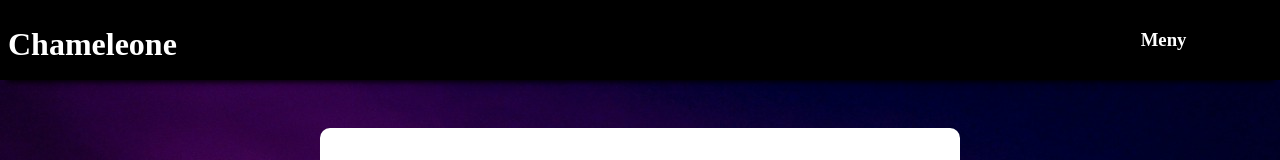
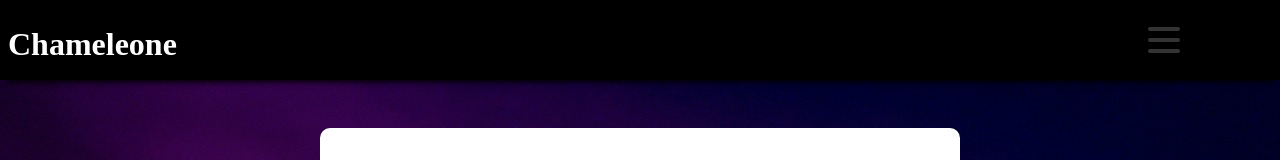
Before and after one commit to sweets86/Chamme, a React (Create React App) app: page / in a window 1280 px wide. Shown: the top 160 px of the page. Built offline with nearby package versions, Linux system fonts and the light colour scheme.

Commit message:
sidemenu and burger

```diff
--- /dev/null
+++ b/src/components/Burger/index.tsx
@@ -0,0 +1,57 @@
+import React, { useState } from "react";
+import styled from "styled-components";
+import DropMenu from './../DropMenu'
+
+const BurgerStyled = styled.div<Props>`
+  width: 2rem;
+  height: 2rem;
+  position: absolute;
+  right: 100px;
+  display: flex;
+  justify-content: space-around;
+  flex-flow: column nowrap;
+  z-index: 20;
+
+  div {
+    width: 2rem;
+    height: 0.25rem;
+    background-color: ${({ open }) => (open ? "#ffff" : "#333")};
+    border-radius: 10px;
+    transform-origin: 1px;
+    transition: all 0.3s linear;
+
+    &:nth-child(1) {
+      transform: ${({ open }) => (open ? "rotate(45deg)" : "rotate(0)")};
+    }
+    &:nth-child(2) {
+      transform: ${({ open }) => (open ? "translateX(100%)" : "translateX(0)")};
+      opacity: ${({ open }) => (open ? 0 : 1)};
+    }
+    &:nth-child(3) {
+      transform: ${({ open }) => (open ? "rotate(-45deg)" : "rotate(0)")};
+    }
+  }
+
+  @media screen and (max-width: 400px) {
+      right: 40px;
+  }
+`;
+
+interface Props {
+  open: boolean;
+}
+
+export default function Burger(props: Props) {
+  const [open, setOpen] = useState(false);
+
+  return (
+      <>
+    <BurgerStyled open={open} onClick={() => setOpen(!open)}>
+      <div />
+      <div />
+      <div />
+    </BurgerStyled>
+    <DropMenu open={open} />
+    </>
+  );
+}
--- /dev/null
+++ b/src/components/DropMenu/index.tsx
@@ -0,0 +1,71 @@
+import React from "react";
+import styled from "styled-components";
+import { HashLink as Link } from "react-router-hash-link";
+
+const DropMenuStyled = styled.div<Props>`
+  background-color: black;
+  color: white;
+  position: fixed;
+  transform: ${({ open }) => (open ? "translateX(0)" : "translateX(100%)")};
+  top: 0;
+  right: 0;
+  height: 35vh;
+  width: 200px;
+  padding-top: 3.5em;
+  transition: transform 0.3s ease-in-out;
+  border-radius: 10px;
+
+  h3 {
+    padding-left: 2.7em;
+    margin: 0;
+    padding-top: 25px;
+  }
+
+  ul {
+    list-style: none;
+    display: flex;
+    flex-direction: column;
+  }
+
+  li {
+    padding: 8px 10px;
+    display: inline-block;
+    color: white;
+  }
+
+  @media screen and (max-width: 400px) {
+    width: 86px;
+    height: 30vh;
+
+    h3 {
+      padding-left: 10px;
+    }
+
+    ul {
+      padding-left: 0;
+    }
+  }
+`;
+
+interface Props {
+  open: boolean;
+}
+
+export default function DropMenu(props: Props) {
+  return (
+    <DropMenuStyled open={props.open}>
+      <h3>Products</h3>
+      <ul>
+        <Link to="/products">
+          <li>T-Shirts</li>
+        </Link>
+        <Link to="/products#fragrance">
+          <li>Fragrance</li>
+        </Link>
+        <Link to="/products#lotion">
+          <li>Lotion</li>
+        </Link>
+      </ul>
+    </DropMenuStyled>
+  );
+}
--- a/src/components/HeaderMain/index.tsx
+++ b/src/components/HeaderMain/index.tsx
@@ -1,6 +1,7 @@
 import React from "react";
 import { Link } from "react-router-dom";
 import HeaderMainStyled from "./HeaderMainStyled";
+import Burger from './../Burger'
 
 export default function HeaderMain() {
   return (
@@ -9,9 +10,9 @@ export default function HeaderMain() {
         <Link to={"/"}>
           <h1 className="titleLink">Chameleone</h1>
         </Link>
-        <Link to={"/products"}>
-          <h3 className="menu">Meny</h3>
-        </Link>
+        {/* <Link to={"/products"}> */}
+          <Burger open />
+        {/* </Link> */}
       </div>
     </HeaderMainStyled>
   );
```
